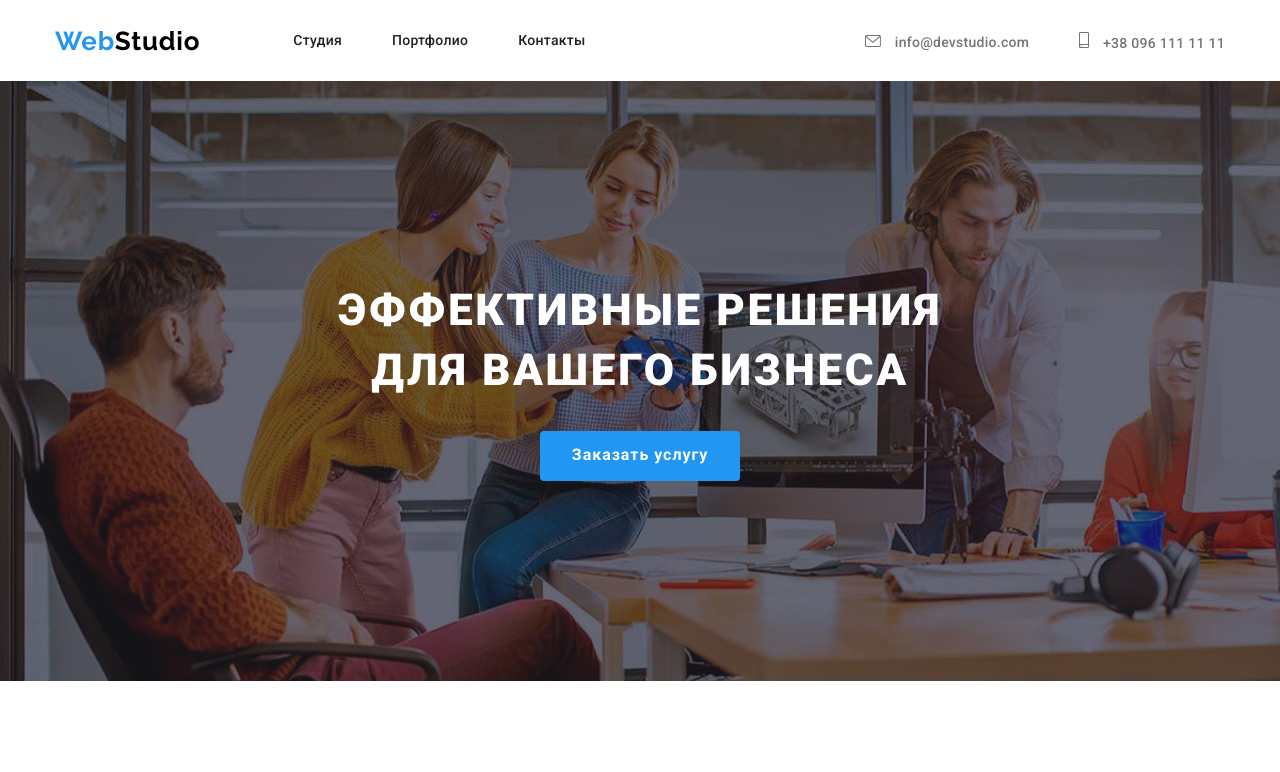
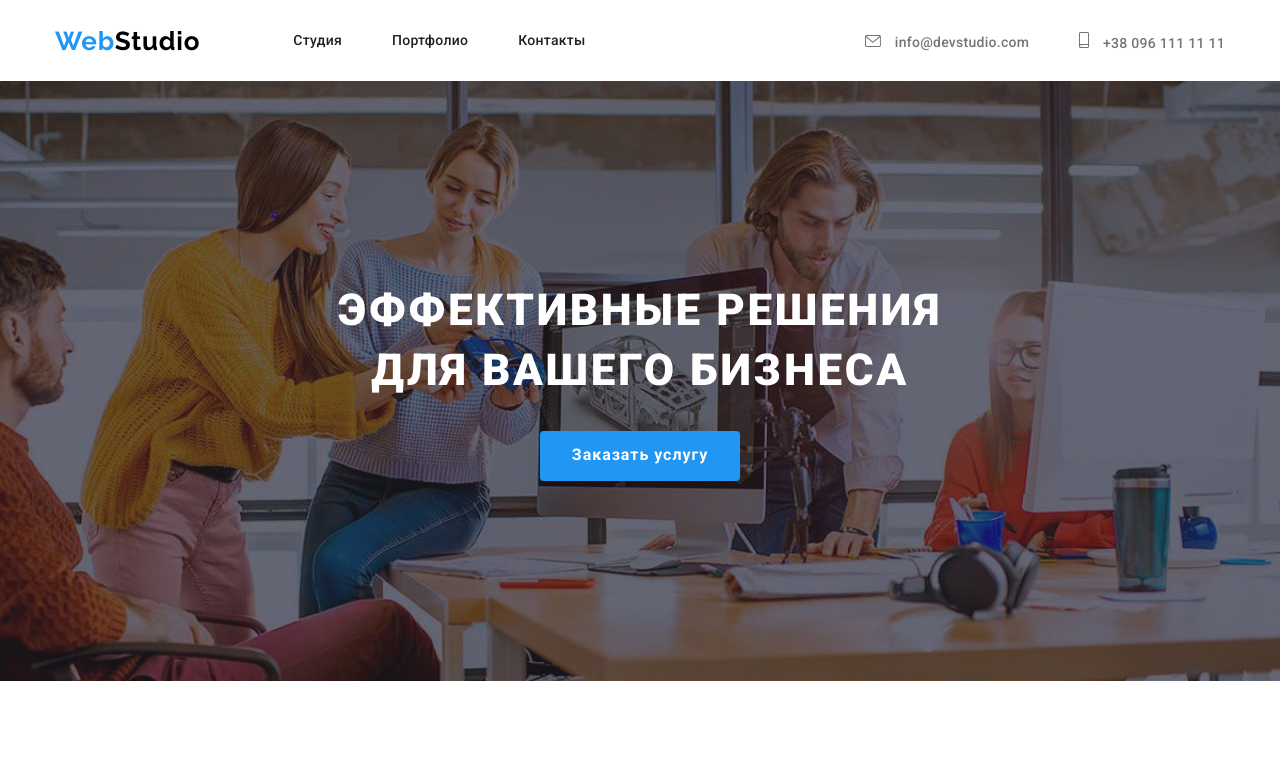
Before and after one commit to aleninasv/goit-markup-hw-04, a plain HTML site: page index.html in a window 1280 px wide. Shown: the top 772 px of the page. Drawn offline with nearby package versions, Linux system fonts and the light colour scheme.

Commit message:
Styles of Hero section modified
Section positioned to center

```diff
--- a/css/styles.css
+++ b/css/styles.css
@@ -128,10 +128,12 @@ body a {
 /*--HERO SECTION STYLE--*/
 .hero-section {
   background-image: linear-gradient(rgba(47, 48, 58, 0.4), rgba(47, 48, 58, 0.4)), url(../images/images-hero/img-bgr-hero.jpg), linear-gradient(#c4c4c4, #c4c4c4);
+  background-position: center;
   max-width: 1600px;
   padding-top: 200px;
   padding-bottom: 200px;
-  margin-left: 0 auto;
+  display: block;
+  margin: 0 auto;
 }
 .hero-title {
   color: var(--accent-font-color);
```
